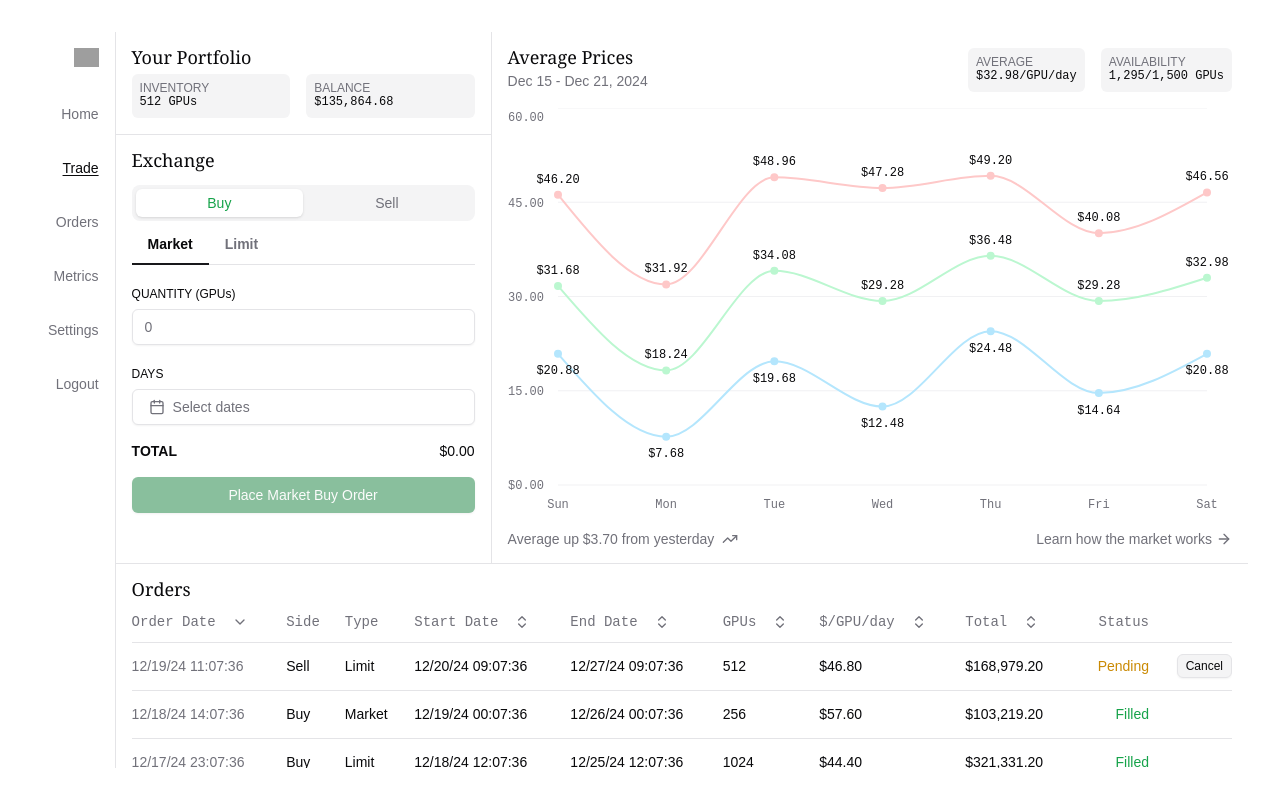
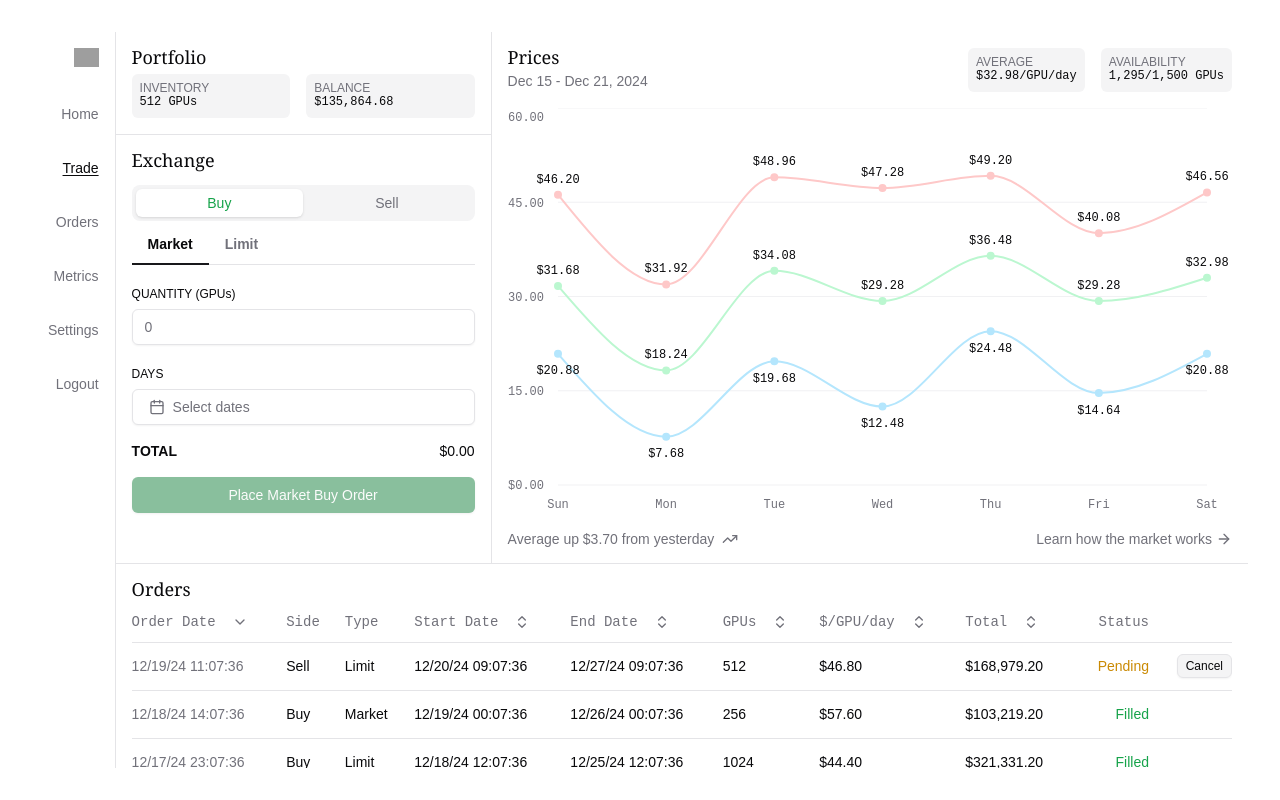
Before and after one commit to darzyx/gpu-auction-house, a Next.js app: page / in a window 1280 px wide. Built offline with nearby package versions, Linux system fonts and the light colour scheme; grey boxes are pictures that could not be loaded.

Commit message:
Rename more stuff for clarity and simplicity

```diff
--- a/src/app/page.tsx
+++ b/src/app/page.tsx
@@ -4,7 +4,7 @@ import Orders from "@/components/trade/orders";
 import ordersColumns from "@/components/trade/orders/columns";
 import ordersData from "@/components/trade/orders/data";
 import Prices from "@/components/trade/prices";
-import YourPortfolio from "@/components/trade/your-portfolio";
+import Portfolio from "@/components/trade/portfolio";
 import { Separator } from "@/components/ui/separator";
 
 export default function Home() {
@@ -19,7 +19,7 @@ export default function Home() {
                 <div className="w-full grid grid-cols-1 md:grid-cols-[325px_auto_1fr] lg:grid-cols-[375px_auto_1fr]">
                     <div>
                         <div className="p-4">
-                            <YourPortfolio />
+                            <Portfolio />
                         </div>
                         <Separator />
                         <div className="p-4">
--- a/src/components/trade/your-portfolio.tsx
+++ b/src/components/trade/portfolio.tsx
@@ -1,7 +1,7 @@
-export default function YourPortfolio() {
+export default function Portfolio() {
     return (
         <div className="space-y-2">
-            <h2 className="text-lg font-georgia leading-none">Your Portfolio</h2>
+            <h2 className="text-lg font-georgia leading-none">Portfolio</h2>
             <div className="grid grid-cols-[auto_auto] items-end gap-4">
                 <div className="flex flex-col text-xs bg-muted rounded-md p-2">
                     <div className="text-muted-foreground leading-none uppercase">Inventory</div>
--- a/src/components/trade/prices.tsx
+++ b/src/components/trade/prices.tsx
@@ -27,7 +27,7 @@ export default function Prices() {
         <div className="h-full grid grid-rows-[auto_1fr_auto] gap-4">
             <div className="grid grid-cols-[auto_1fr_auto_auto]">
                 <div className="space-y-2">
-                    <h2 className="text-lg font-georgia leading-none">Average Prices</h2>
+                    <h2 className="text-lg font-georgia leading-none">Prices</h2>
                     <div className="flex items-center gap-1 text-muted-foreground text-sm leading-none">
                         Dec 15 - Dec 21, 2024
                     </div>
```
